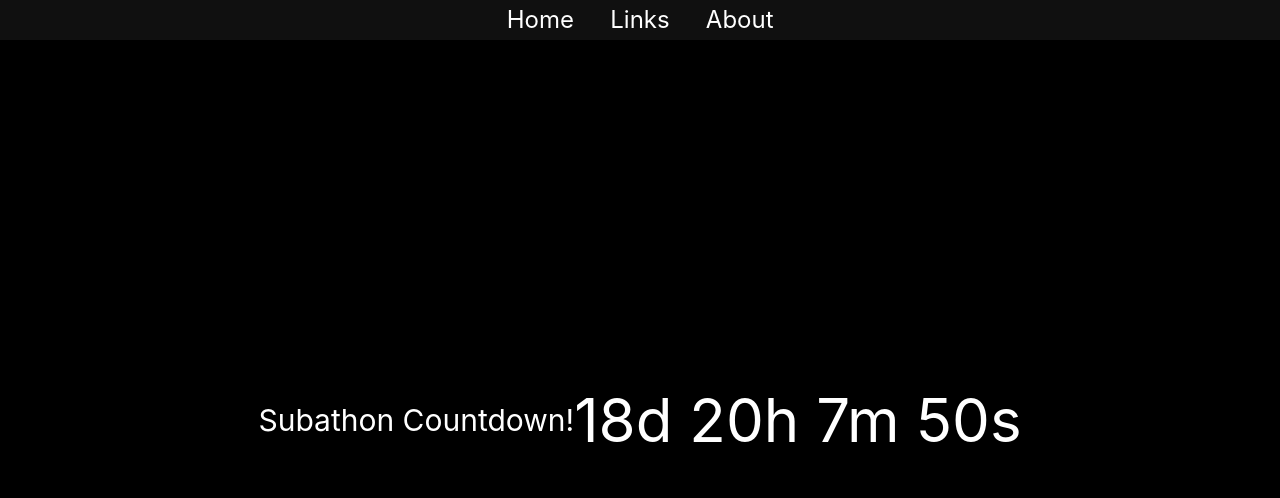
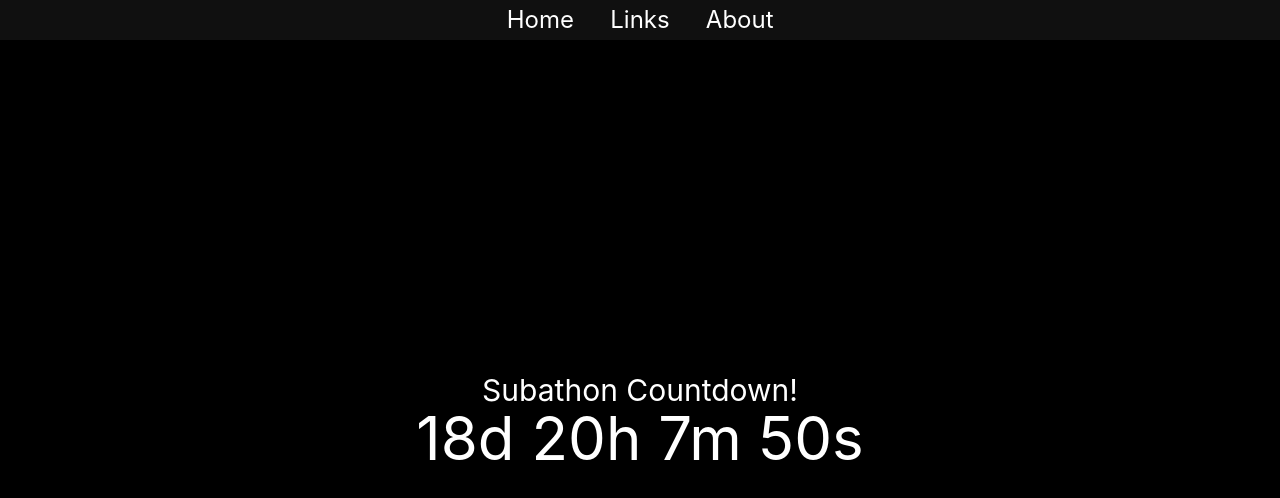
Before and after one commit to PaputsaTTV/PaputsaTTV, a Next.js app: page /subathon in a window 1280 px wide. Shown: the top 498 px of the page. Built offline with nearby package versions, Linux system fonts and the light colour scheme.

Commit message:
Update subathon.js

```diff
--- a/pages/subathon.js
+++ b/pages/subathon.js
@@ -21,7 +21,7 @@ export default function App() {
         }, 1_000);
     });
     return (
-        <div className="w-[100vw] h-[90vh] lg:h-[95vh] bg-black flex flex-row justify-center items-center">
+        <div className="w-[100vw] h-[90vh] lg:h-[95vh] bg-black flex flex-col justify-center items-center">
             <h1 className="text-white text-3xl">Subathon Countdown!</h1>
             <h1 id="time" className="text-white text-6xl"></h1>
         </div>
```
